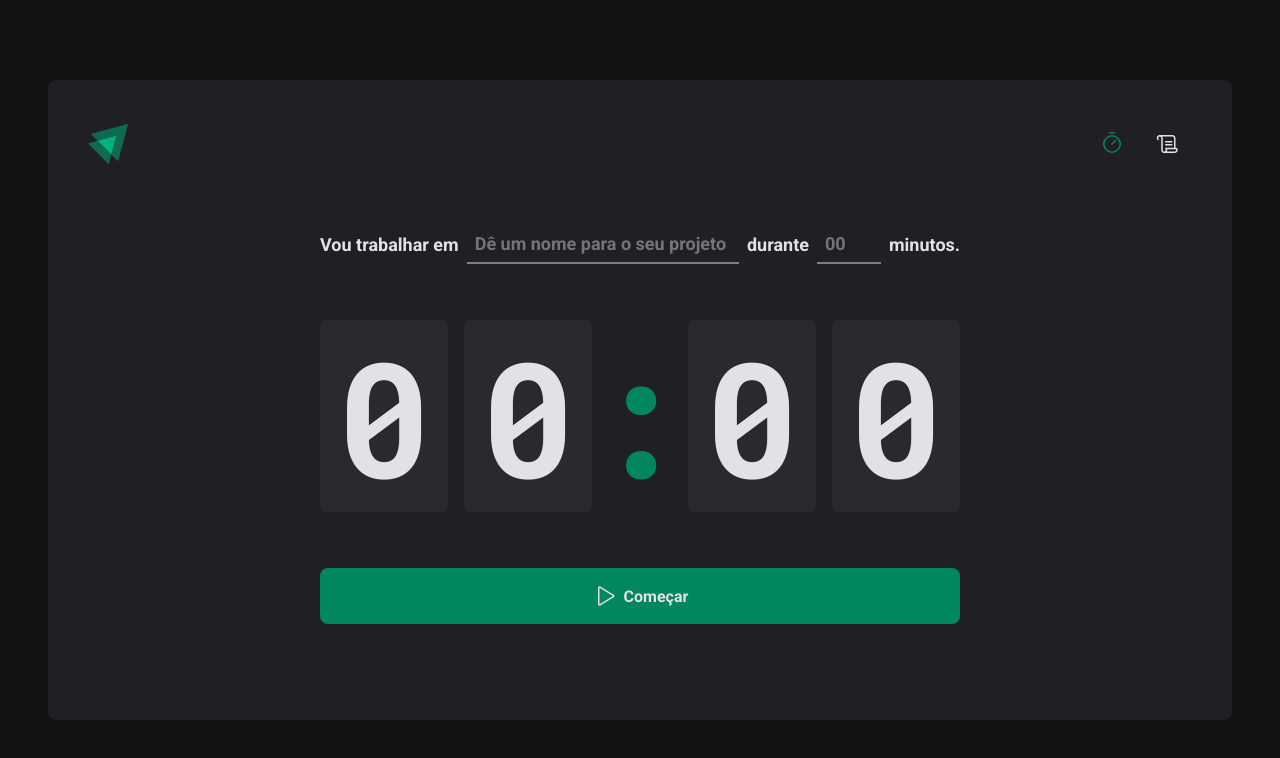
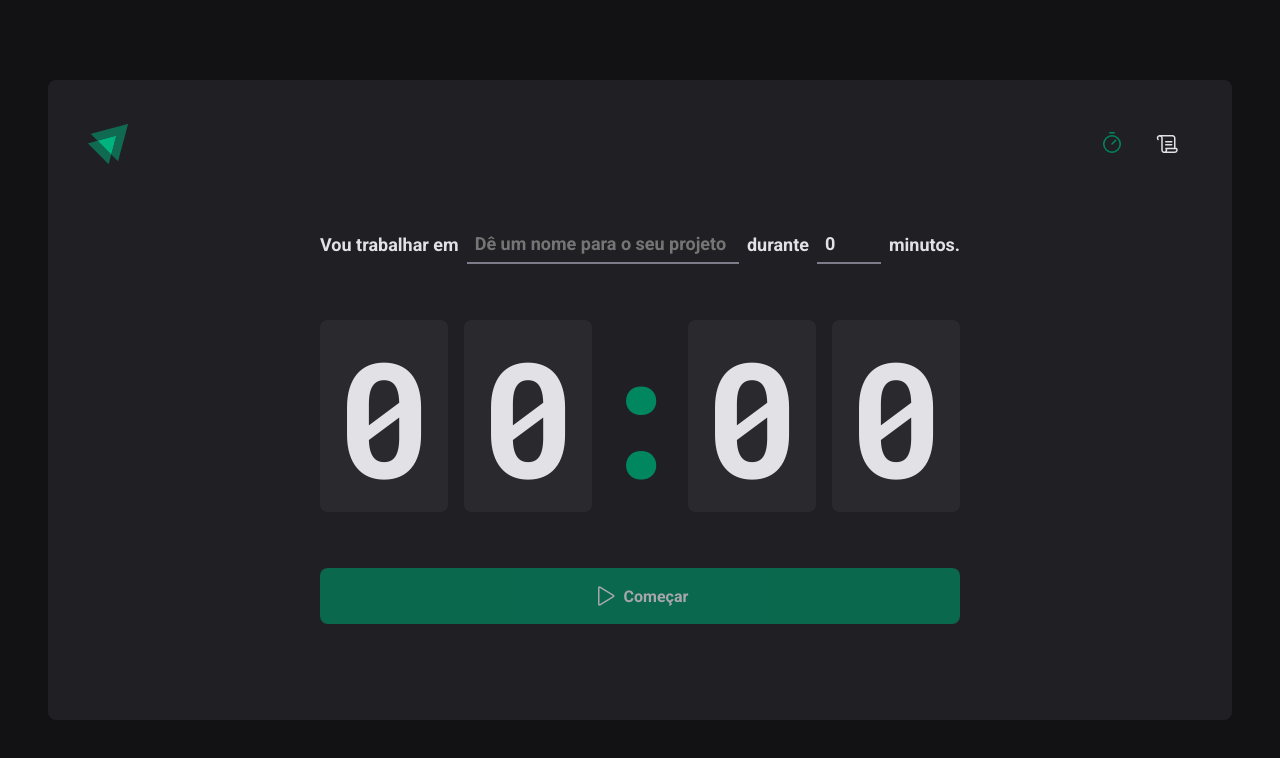
Before and after one commit to renatomc/ignite-timer, a React (Vite) app: page / in a window 1280 px wide. Shown: the top 758 px of the page. Built offline with nearby package versions, Linux system fonts and the light colour scheme.

Commit message:
Validaçaão do form e calculo de minutos

```diff
--- a/package.json
+++ b/package.json
@@ -10,12 +10,14 @@
     "preview": "vite preview"
   },
   "dependencies": {
+    "@hookform/resolvers": "^3.3.2",
     "phosphor-react": "^1.4.1",
     "react": "^18.2.0",
     "react-dom": "^18.2.0",
     "react-hook-form": "^7.47.0",
     "react-router-dom": "^6.18.0",
-    "styled-components": "^6.1.0"
+    "styled-components": "^6.1.0",
+    "zod": "^3.22.4"
   },
   "devDependencies": {
     "@rocketseat/eslint-config": "^2.1.0",
--- a/src/Pages/Home/index.tsx
+++ b/src/Pages/Home/index.tsx
@@ -1,4 +1,8 @@
+import { useForm } from 'react-hook-form'
 import { Play } from 'phosphor-react'
+import { zodResolver } from '@hookform/resolvers/zod'
+import * as zod from 'zod'
+
 import {
   CountDownContainer,
   FormContainer,
@@ -8,17 +12,74 @@
   StartCountDownButton,
   TaskInput,
 } from './styles'
+import { useState } from 'react'
+
+const newCycleFormValidationSchema = zod.object({
+  task: zod.string().min(1, 'Informe a tarefa'),
+  minutesAmount: zod
+    .number()
+    .min(5, 'O ciclo precisa ser de no mínimo 5 minutos')
+    .max(60, 'O ciclo precisa ser de no máximo 60 minutos'),
+})
+
+type NewCycleFormData = zod.infer<typeof newCycleFormValidationSchema>
+
+interface Cycle {
+  id: string
+  task: string
+  minutesAmount: number
+}
 
 export function Home() {
+  const [cycles, setCycles] = useState<Cycle[]>([])
+  const [activeCycleId, setActiveCycleId] = useState<string | null>(null)
+  const [amountSecondsPassed, setAmountSecondsPassed] = useState(0)
+
+  const { register, handleSubmit, watch, reset } = useForm<NewCycleFormData>({
+    resolver: zodResolver(newCycleFormValidationSchema),
+    defaultValues: {
+      task: '',
+      minutesAmount: 0,
+    },
+  })
+
+  function handleCreateNewTask(data: NewCycleFormData) {
+    const id = String(new Date().getTime())
+    const newCycke: Cycle = {
+      id,
+      task: data.task,
+      minutesAmount: data.minutesAmount,
+    }
+
+    setCycles((prevState) => [...prevState, newCycke])
+    setActiveCycleId(id)
+    reset()
+  }
+
+  const activeCycle = cycles.find((cycle) => cycle.id === activeCycleId)
+
+  const totalSeconds = activeCycle ? activeCycle.minutesAmount * 60 : 0
+  const currentSeconds = activeCycle ? totalSeconds - amountSecondsPassed : 0
+
+  const minutesAmount = Math.floor(currentSeconds / 60)
+  const secondsAmount = currentSeconds % 60
+
+  const minutes = String(minutesAmount).padStart(2, '0')
+  const seconds = String(secondsAmount).padStart(2, '0')
+
+  const task = watch('task')
+  const isSubmitDisabled = !task
+
   return (
     <HomeContainer>
-      <form action="">
+      <form onSubmit={handleSubmit(handleCreateNewTask)}>
         <FormContainer>
           <label htmlFor="task">Vou trabalhar em</label>
           <TaskInput
             type="text"
             id="task"
             placeholder="Dê um nome para o seu projeto"
+            {...register('task')}
           />
           <label htmlFor="minutesAmount">durante</label>
           <MinutesAmountInput
@@ -28,19 +89,20 @@
             step={5}
             min={5}
             max={60}
+            {...register('minutesAmount', { valueAsNumber: true })}
           />
           <span>minutos.</span>
         </FormContainer>
 
         <CountDownContainer>
-          <span>0</span>
-          <span>0</span>
+          <span>{minutes[0]}</span>
+          <span>{minutes[1]}</span>
           <Separator>:</Separator>
-          <span>0</span>
-          <span>0</span>
+          <span>{seconds[0]}</span>
+          <span>{seconds[1]}</span>
         </CountDownContainer>
 
-        <StartCountDownButton type="submit">
+        <StartCountDownButton type="submit" disabled={isSubmitDisabled}>
           <Play size={24} />
           Começar
         </StartCountDownButton>
```
Also changed, not shown: 1 other file (tests, documents, lock files or other folders).
